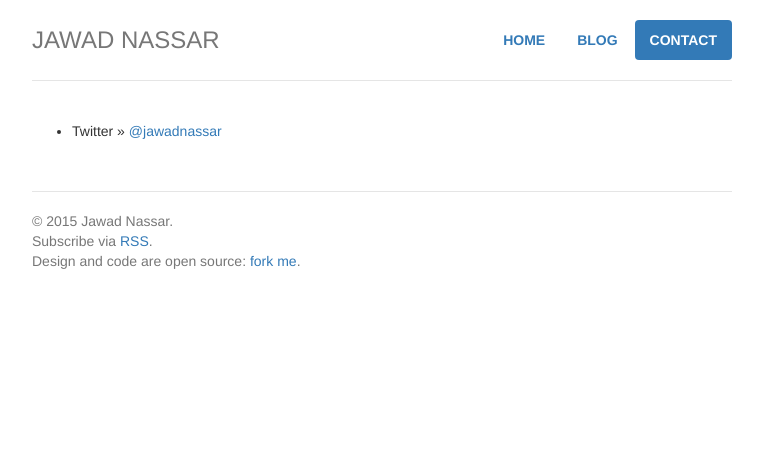
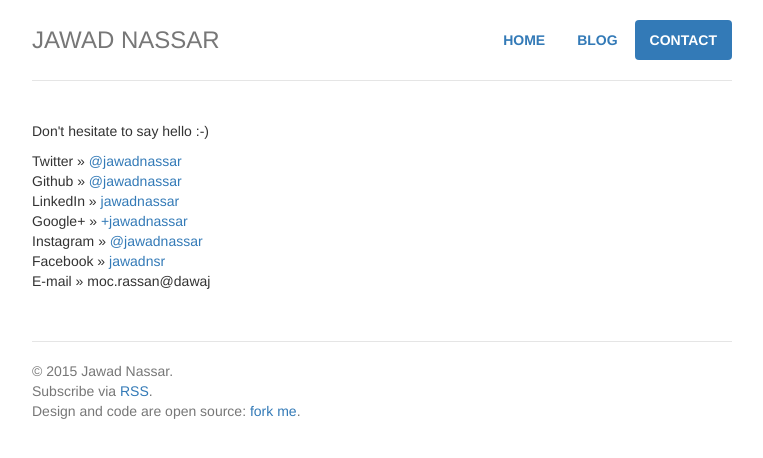
Before and after one commit to jawadnassar/jawadnassar.github.io, a Jekyll site: the page built from contact/index.html, in a window 1280 px wide. Shown: the top 458 px of the page, without its empty margins (258-1021 px from the left). Built offline with Jekyll 4.4.1, drawn with Linux system fonts in a browser that asks for light colours.

Commit message:
Social Media links

```diff
--- a/blog/index.html
+++ b/blog/index.html
@@ -1,6 +1,9 @@
 ---
 layout: default
 title: Jawad Nassar's Blog
+home: passive
+blog: active
+contact: passive
 ---
 	<br />
 	<ul class="posts">
--- a/contact/index.html
+++ b/contact/index.html
@@ -5,7 +5,15 @@ home: passive
 blog: passive
 contact: active
 ---
+<p>Don't hesitate to say hello :-)</p>
+<ul class="list-unstyled">
 
-<ul>
-	<li><span>Twitter</span> » <a href="#" title="@jawadnassar">@jawadnassar</a></li>
+	<li><span>Twitter</span> » <a href="https://twitter.com/jawadnassar" target="_blank">@jawadnassar</a></li>
+	<li><span>Github</span> » <a href="https://github.com/jawadnassar" target="_blank">@jawadnassar</a></li>
+	<li><span>LinkedIn</span> » <a href="http://lb.linkedin.com/in/jawadnassar" target="_blank">jawadnassar</a></li>
+	<li><span>Google+</span> » <a href="https://plus.google.com/u/0/+JawadNassar/posts" target="_blank">+jawadnassar</a></li>
+	<li><span>Instagram</span> » <a href="https://instagram.com/jawadnassar" target="_blank">@jawadnassar</a></li>
+	<li><span>Facebook</span> » <a href="https://www.facebook.com/jawadnsr" target="_blank">jawadnsr</a></li>
+	<li><span>E-mail</span> » <span class="obfuscate">moc.rassan@dawaj</span></li>
+
 </ul>
```
